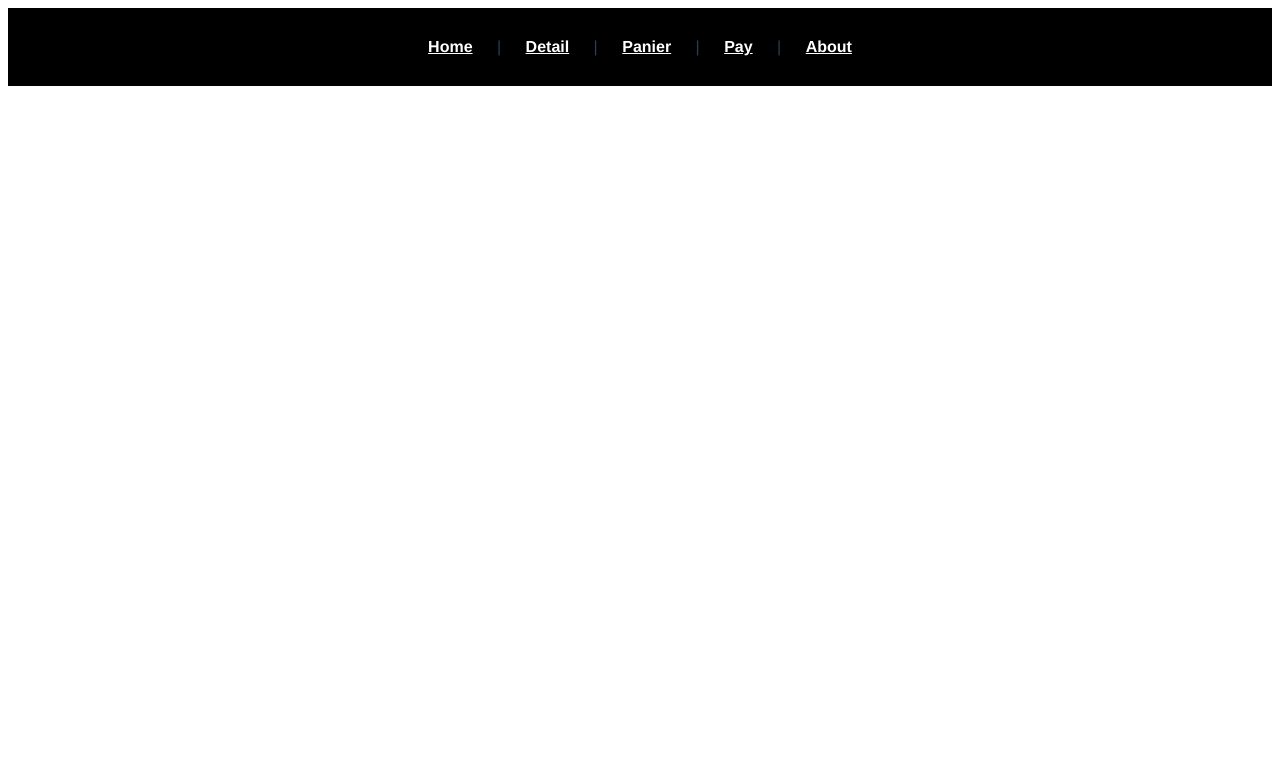
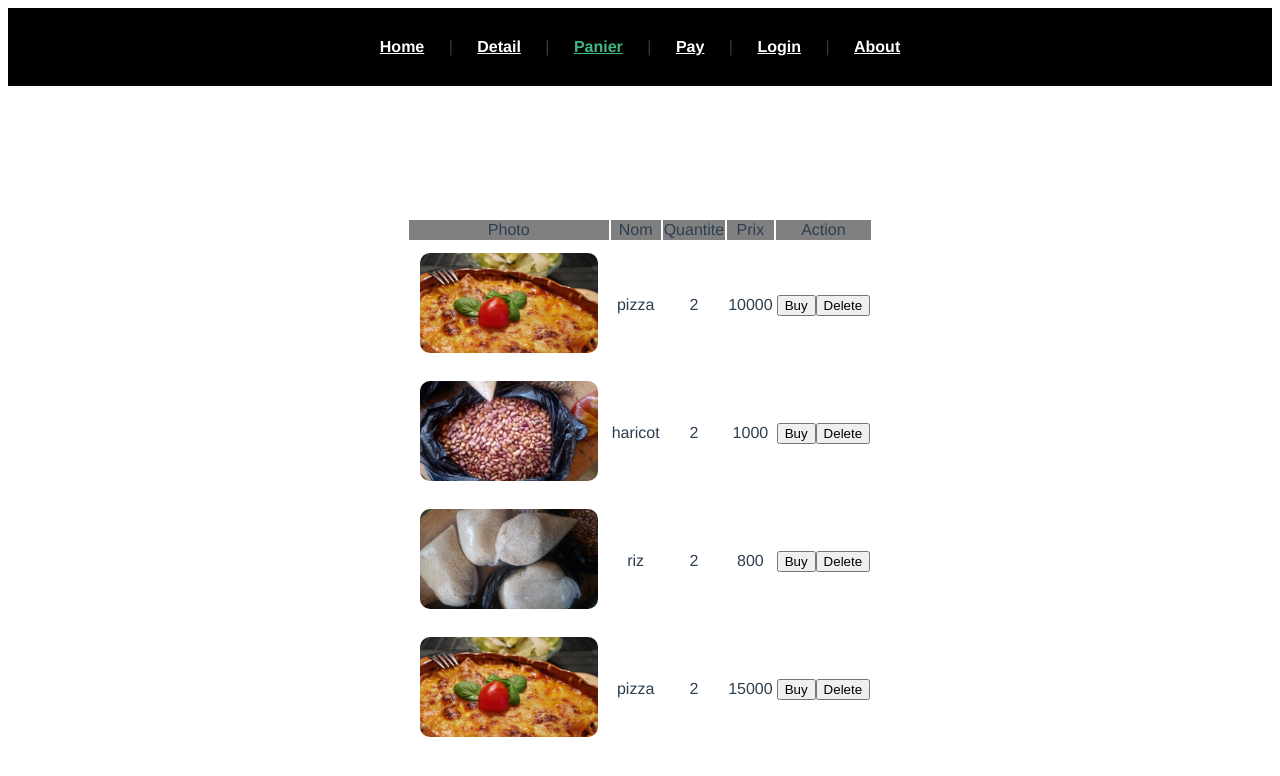
Before and after one commit to radsungura/E-commerce-Theme, a Vue app: page /#/pannier in a window 1280 px wide. Shown: the top 776 px of the page. Built offline with nearby package versions, Linux system fonts and the light colour scheme.

Commit message:
create of new pages

```diff
--- a/src/App.vue
+++ b/src/App.vue
@@ -2,8 +2,9 @@
   <div  id="nav">
     <router-link to="/home">Home</router-link>  |
     <router-link to="/detail">Detail</router-link>  |
-    <router-link to="/detail">Panier</router-link>  |
-    <router-link to="/detail">Pay</router-link>  |
+    <router-link to="/pannier">Panier</router-link>  |
+    <router-link to="/pay">Pay</router-link>  |
+    <router-link to="/login">Login</router-link>  |
     <router-link to="/about">About</router-link>
   </div>
   <router-view/>
--- a/src/components/HelloWorld.vue
+++ b/src/components/HelloWorld.vue
@@ -1,6 +1,6 @@
 <template>
   <div class="hello">
-    <h1>{{ msg }}</h1>
+    <h1>{{ msg }}{{ nome }}</h1>
   </div><br>
     <div class="block" v-for="item in products" v-bind:key="item.item" >
       <div class="td">
@@ -38,6 +38,7 @@ export default {
                 ]
     }
   }
+
 }
 </script>
 
--- a/src/router/index.js
+++ b/src/router/index.js
@@ -2,6 +2,11 @@ import { createRouter, createWebHashHistory } from 'vue-router'
 import Home from '../views/Home.vue'
 
 const routes = [
+   {
+    path: '/',
+    name: 'Home',
+    component: Home
+  },
   {
     path: '/home',
     name: 'Home',
@@ -12,10 +17,27 @@ const routes = [
     name: 'Detail',
     component: () => import('../views/Detail.vue')
   },
+    {
+    path: '/login',
+    name: 'Login',
+    component: () => import('../views/Login.vue')
+  },
   {
     path: '/about',
     name: 'About',
     component: () => import('../views/About.vue')
+  }
+  ,
+  {
+    path: '/pay',
+    name: 'Pay',
+    component: () => import('../views/Pay.vue')
+  }
+   ,
+  {
+    path: '/pannier',
+    name: 'Pannier',
+    component: () => import('../views/Pannier.vue')
   }
 ]
 
--- a/src/views/Detail.vue
+++ b/src/views/Detail.vue
@@ -1,6 +1,6 @@
 <template>
 
-  <div v-for="item in products" v-bind:key="item.item">
+  <div v-for="item in products" v-bind:key="item.item" class="container">
   <div class="home" v-if="item.item==name">
     <img alt="Vue logo"  :src="item.source"><br>
     <label for="item">{{item.desc}}</label><br>
@@ -14,7 +14,7 @@
 export default {
    data() {
     return {
-        name:'riz',
+        name:'pizza',
         title:'DETAIL',
      products:[ {item: 'pizza',desc:'the best pizza made in burundi with burundian products', source : require('@/assets/agro/product1.jpeg')},
                 {item: 'haricot',desc:'Haricots de kirundo ', source : require('@/assets/agro/product2.jpg') },
@@ -33,4 +33,12 @@ img{
     position: relative;
     padding: 10px;
 }
+.container {
+  margin: 0 auto;
+  min-height: 100vh;
+  display: flex;
+  justify-content: center;
+  align-items: center;
+  text-align: center;
+}
 </style>
--- a/src/views/Home.vue
+++ b/src/views/Home.vue
@@ -1,7 +1,7 @@
 <template>
   <div class="home">
     <img alt="Vue logo"  style="width:100px;" src="../assets/yotta.jpg"><br>
-    <HelloWorld msg="Welcome to Yotta market [UPDATED]"/>
+    <HelloWorld msg= "Welcome to Yotta market [UPDATED]"/>
   </div>
 </template>
 
@@ -15,4 +15,5 @@ export default {
     HelloWorld
   }
 }
+
 </script>
--- /dev/null
+++ b/src/views/Login.vue
@@ -0,0 +1,82 @@
+<template>
+    <div>
+        <h1> Login </h1>
+<form action="/home" method="">
+    <div>
+  <label class="label">User : </label>
+  <input class="controle" type="text" name="name" required pattern="{0,20}" placeholder="username or email">
+    </div>
+    <div>
+        <label for="lastname">Password : </label>
+        <input type="password" id="pass" name="pass" placeholder= "password">
+    </div>
+    <div class="button">
+        <button type="">Enregistrer</button>
+    </div>
+</form>
+    </div>
+</template>
+
+<script>
+
+</script>
+
+<style>
+form {
+
+  margin: 0 auto;
+  width: 400px;
+
+  padding: 1em;
+  border: 1px solid #CCC;
+  border-radius: 1em;
+}
+
+form div + div {
+  margin-top: 1em;
+}
+
+label {
+
+  display: inline-block;
+  width: 90px;
+  text-align: right;
+}
+
+input, textarea {
+
+  font: 1em sans-serif;
+
+
+  width: 300px;
+  box-sizing: border-box;
+
+
+  border: 1px solid #999;
+}
+
+input:focus, textarea:focus {
+
+  border-color: #000;
+}
+
+textarea {
+
+  vertical-align: top;
+
+
+  height: 5em;
+}
+
+.button {
+
+  padding-left: 90px;
+}
+
+button {
+
+
+  margin-left: .5em;
+}
+
+</style>
--- /dev/null
+++ b/src/views/Pannier.vue
@@ -0,0 +1,76 @@
+<template>
+    <div class="container">
+    <table>
+     <tr class="thead">
+    <td >Photo</td>
+    <td >Nom</td>
+    <td >Quantite</td>
+    <td >Prix</td>
+    <td >Action</td>
+    </tr>
+    <tr v-for="item in products" v-bind:key="item.item" >
+    <td ><img alt="product"  :src="item.source"></td>
+    <td >{{item.item}}</td>
+    <td >{{number}}</td>
+    <td >{{item.price}}</td>
+    <td >
+    <router-link to="/pay">
+    <button>
+        Buy
+    </button>
+    </router-link>
+
+    <button>
+        Delete
+    </button>
+    </td>
+    </tr>
+    </table>
+    </div>
+
+</template>
+<script>
+export default {
+   data() {
+    return {
+        name:'pizza',
+        title:'DETAIL',
+     products:[ {item: 'pizza',price: 10000,desc:'the best pizza made in burundi with burundian products', source : require('@/assets/agro/product1.jpeg')},
+                {item: 'haricot',price: 1000,desc:'Haricots de kirundo ', source : require('@/assets/agro/product2.jpg') },
+                {item: 'riz',price: 800,desc:'The best rice in burundi from Gihanga ', source : require('@/assets/agro/product3.jpg') },
+                {item: 'pizza',price: 15000,desc:'Delicious flavered and chip ', source : require('@/assets/agro/product1.jpeg') }
+                ],
+                number:2,
+    }
+  }
+}
+</script>
+<style scoped>
+.container {
+  margin: 0 auto;
+  min-height: 100vh;
+  display: flex;
+  justify-content: center;
+  align-items: center;
+  text-align: center;
+}
+.thead{
+    background-color:grey;
+    text-decoration:bold;
+}
+img{
+
+    height: 100px;
+    border-radius:20px;
+    position: relative;
+    padding: 10px;
+}
+.container {
+  margin: 0 auto;
+  min-height: 100vh;
+  display: flex;
+  justify-content: center;
+  align-items: center;
+  text-align: center;
+}
+</style>
--- /dev/null
+++ b/src/views/Pay.vue
@@ -0,0 +1,94 @@
+<template>
+    <div>
+        <h1> IDENTIFICATION </h1>
+<form action="" method="">
+    <div>
+  <label class="label">Prénom : </label>
+  <input class="controle" type="text" name="prenom" required pattern="{0,20}" placeholder="Prénom">
+  <span class="resultat"></span>
+    </div>
+    <div>
+        <label for="lastname">Nom : </label>
+        <input type="text" id="nom" name="contact.nom" placeholder= "Nom">
+    </div>
+     <div>
+        <label for="e-mail">Email : </label>
+        <input type="e-mail" id="e-mail" name="contact.email"  placeholder= "rukundo@gmail.com">
+    </div>
+    <div>
+        <label class="label"> No Compte : </label>
+        <input class="controle" type="numero" id="numero" name="contact.numero" required pattern="{0,20}" placeholder= "000000">
+        <span class="resultat"></span>
+    </div>
+
+    <div class="button">
+        <button type="">Enregistrer</button>
+
+    </div>
+</form>
+    </div>
+</template>
+
+<script>
+
+</script>
+
+<style>
+form {
+
+  margin: 0 auto;
+  width: 400px;
+
+  padding: 1em;
+  border: 1px solid #CCC;
+  border-radius: 1em;
+}
+
+form div + div {
+  margin-top: 1em;
+}
+
+label {
+
+  display: inline-block;
+  width: 90px;
+  text-align: right;
+}
+
+input, textarea {
+
+  font: 1em sans-serif;
+
+
+  width: 300px;
+  box-sizing: border-box;
+
+
+  border: 1px solid #999;
+}
+
+input:focus, textarea:focus {
+
+  border-color: #000;
+}
+
+textarea {
+
+  vertical-align: top;
+
+
+  height: 5em;
+}
+
+.button {
+
+  padding-left: 90px;
+}
+
+button {
+
+
+  margin-left: .5em;
+}
+
+</style>
```
